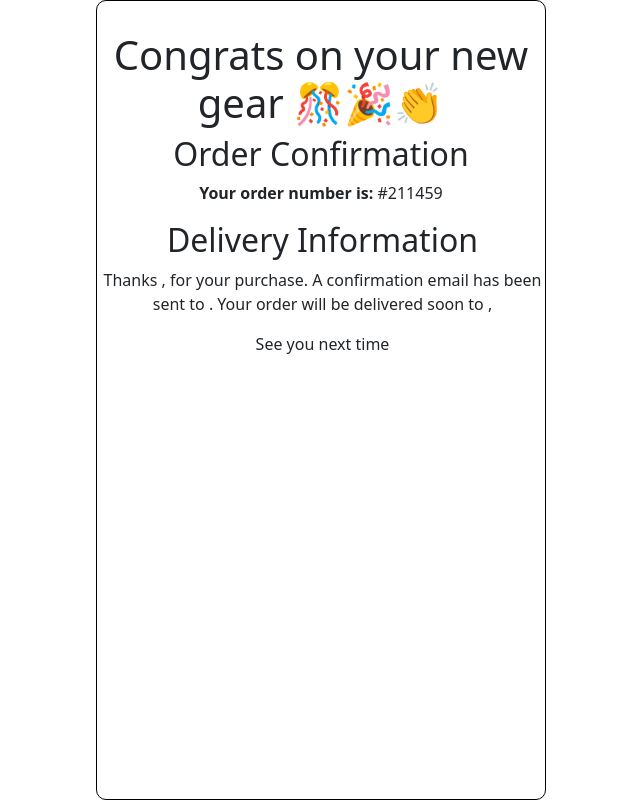
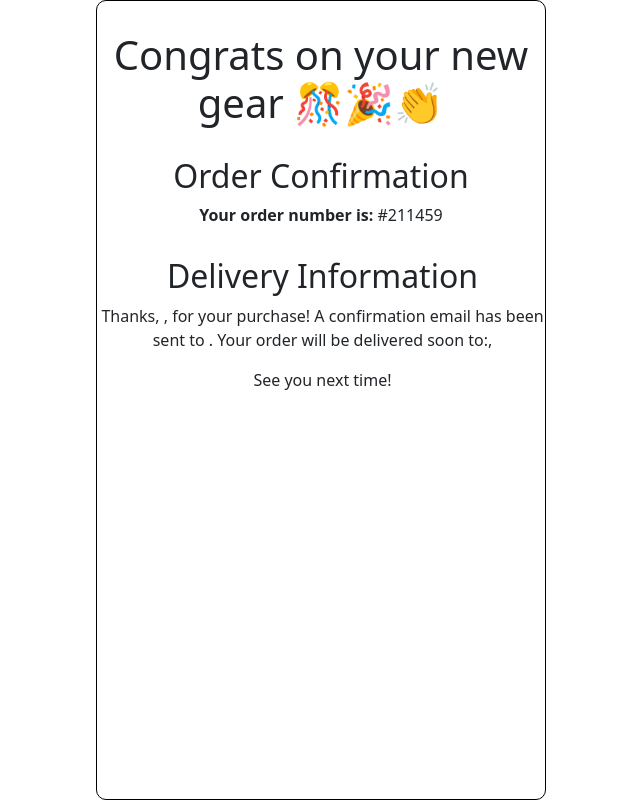
Before and after one commit to fabioesilveira/useEffect-useState-training, a React (Vite) app: page /confirmation in a window 1280 px wide. Shown: the whole page, without its empty margins (319-959 px from the left). Built offline with nearby package versions, Linux system fonts and the light colour scheme; a web font is replaced by a local one.

Commit message:
UpdatedStyleConfirmationPage

```diff
--- a/src/Confirmation.jsx
+++ b/src/Confirmation.jsx
@@ -10,15 +10,15 @@ export default function Confirmation() {
             <div className="my-container">
                 <div className="confirmation-container">
                     <h1 className="h1-confirmation">Congrats on your new gear 🎊🎉👏 </h1>
-                    <h2 className="h2-confirmation">Order Confirmation</h2>
+                    <h2 className="h2-confirmation-delivery">Order Confirmation</h2>
                     <p className="p-confirmation"><strong>Your order number is:</strong> #{orderNumber}</p>
                     <div className="div-delivery-info">
-                        <h2>Delivery Information</h2>
-                        <p>Thanks {checkoutInfo.fullName}, for your purchase.
+                        <h2 className="h2-confirmation-delivery">Delivery Information</h2>
+                        <p>Thanks, {checkoutInfo.fullName}, for your purchase!
                             A confirmation email has been sent to {checkoutInfo.email}.
-                            Your order will be delivered soon to {checkoutInfo.street}, {checkoutInfo.cityState}</p>
+                            Your order will be delivered soon to:{checkoutInfo.street}, {checkoutInfo.cityState}</p>
 
-                        <p>See you next time</p>
+                        <p>See you next time!</p>
                     </div>
                 </div>
             </div>
--- a/src/index.css
+++ b/src/index.css
@@ -146,8 +146,9 @@ body {
   margin-top: 30px;
 }
 
-.h2-confirmation{
+.h2-confirmation-delivery{
   text-align: center;
+  margin-top: 30px;
 }
 
 .p-confirmation{
```
